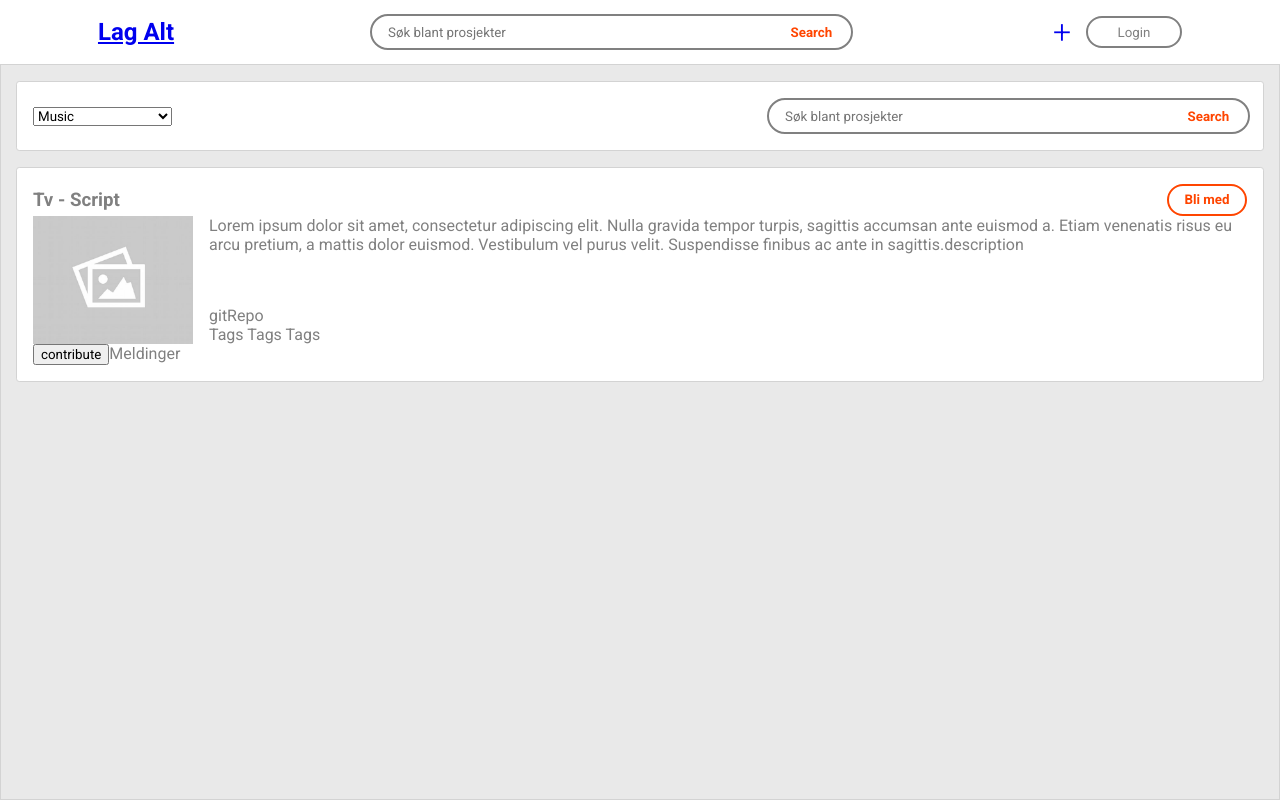
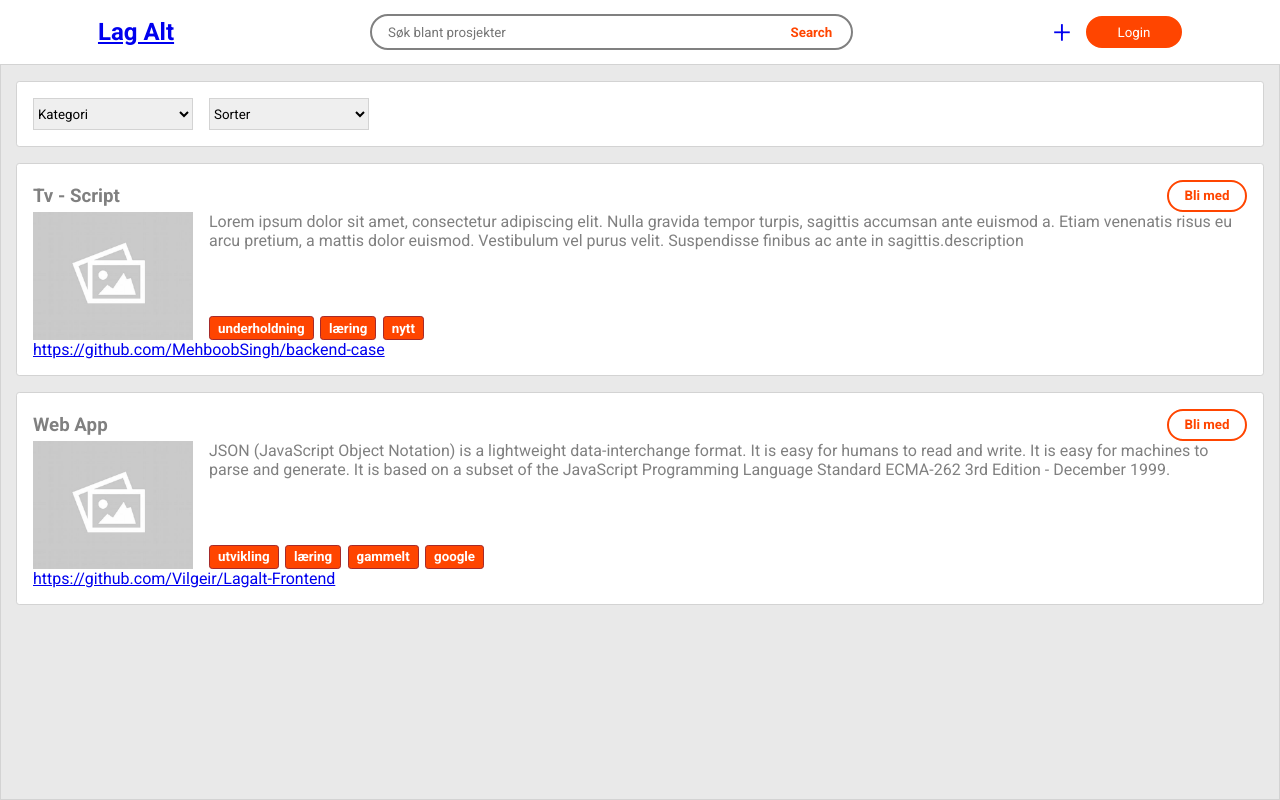
Before and after one commit to Vilgeir/Lagalt-Frontend, a React (Create React App) app: page / in a window 1280 px wide. Built offline with nearby package versions, Linux system fonts and the light colour scheme.

Commit message:
create page and data management

```diff
--- a/src/components/Filter/FilterProjects.jsx
+++ b/src/components/Filter/FilterProjects.jsx
@@ -1,18 +1,22 @@
 import "./FilteredForm.css"
-import SearchBar from "../searchbar/SearchBar"
 
 const FilterProject = () => {
 	return (
 		<main className="filteredForm">
 			<div className="filteredItem">
-				<select className="selectionFilter ">
+				<select className="selectionFilter">
+					<option className="opt">Kategori</option>
 					<option>Music</option>
 					<option>Film </option>
 					<option>Game Development</option>
 					<option>Web Development</option>
 				</select>
+				<select className="selectionFilter">
+					<option>Sorter</option>
+					<option>ASC</option>
+					<option>DESC</option>
+				</select>
 			</div>
-			<SearchBar />
 		</main>
 	)
 }
--- a/src/components/Filter/FilteredForm.css
+++ b/src/components/Filter/FilteredForm.css
@@ -12,3 +12,18 @@
 
 .filteredItem {
 }
+
+.selectionFilter {
+	width: 10rem;
+	height: 2rem;
+	border: 1px solid lightgray;
+	margin-right: 1rem;
+}
+
+.opt {
+	height: 2rem;
+}
+
+option {
+	height: 2rem;
+}
--- a/src/components/Login/Login.css
+++ b/src/components/Login/Login.css
@@ -1,6 +1,25 @@
 .card {
-  display: flex;
-  max-width: 50%;
-  justify-items: center;
-  align-items: center;
+	display: flex;
+	flex-direction: column;
+	justify-content: center;
+	align-items: center;
+	background-color: white;
+	border: 1px solid lightgray;
+	border-radius: 0.2rem;
+	width: 30rem;
+	height: 20rem;
 }
+
+.login-button {
+	width: 15rem;
+	margin: 1rem;
+	height: 2.5rem;
+	border-radius: 2rem;
+	cursor: pointer;
+	font-weight: 400;
+	background-color: transparent;
+}
+
+.login-button:hover {
+	background-color: lightgrey;
+}
--- a/src/components/Login/Login.jsx
+++ b/src/components/Login/Login.jsx
@@ -16,13 +16,24 @@ export const Login = () => {
 
 	return (
 		<div className="card">
-			<button onClick={() => handleLogin(googleProvider)} className="">
+			<button
+				onClick={() => handleLogin(googleProvider)}
+				className="login-button"
+			>
 				<span>Continue with Google</span>{" "}
 			</button>
-			<button onClick={() => handleLogin(facebookProvider)} className="">
+			<button
+				onClick={() => handleLogin(facebookProvider)}
+				className="login-button"
+			>
 				<span>Continue with facebook</span>
 			</button>
-			<button onClick={() => handleLogin(githubProvider)}>Github</button>
+			<button
+				onClick={() => handleLogin(githubProvider)}
+				className="login-button"
+			>
+				Github
+			</button>
 		</div>
 	)
 }
--- a/src/components/detailed-item/DetailedItem.css
+++ b/src/components/detailed-item/DetailedItem.css
@@ -29,7 +29,8 @@
 	position: absolute;
 	right: 1rem;
 	cursor: pointer;
-  border: 1px solid orangered;
+	border: 2px solid orangered;
+	background-color: transparent;
 	color: orangered;
 	border-radius: 0.2rem;
 	font-size: large;
--- a/src/components/detailed-item/DetailedItem.jsx
+++ b/src/components/detailed-item/DetailedItem.jsx
@@ -11,16 +11,21 @@ const DetailedItem = (prop) => {
 					<div id="">
 						<h1>{prop.title}</h1>
 						<p id="project-summary">{prop.description}</p>
-						<h3>Tags</h3>
+						<p>Tags</p>
 						<div id="tag-container">
-							<div className="tag-box">Film</div>
-							<div className="tag-box">Spill</div>
-							<div className="tag-box">TV</div>
-							<div className="tag-box">Håndverk</div>
+							{prop.tags.map((tag, key) => (
+								<div className="tag-box" key={key}>
+									{tag}
+								</div>
+							))}
 						</div>
-						<h3>Git repo</h3>
-						<h3>Forum</h3>
-						<h3>Chat</h3>
+						<div>
+							<p>Git repo</p>
+							<a href={prop.gitlink}>{prop.gitlink}</a>
+						</div>
+
+						<p>Forum</p>
+						<p>Chat</p>
 						<input
 							id="message-input"
 							type="text"
--- a/src/components/navbar/navbar.css
+++ b/src/components/navbar/navbar.css
@@ -13,16 +13,15 @@
 	height: 2rem;
 	width: 6rem;
 	border-radius: 2rem;
-	border: 2px solid gray;
-	color: gray;
-	background-color: transparent;
+	border: 2px solid orangered;
+	background-color: orangered;
+	color: white;
 	cursor: pointer;
 	transition: 0.2s;
 }
 
 #login-button:hover {
-	background-color: rgb(235, 235, 235);
-	color: orangered;
+	background-color: rgb(255, 106, 52);
 }
 
 .right-container {
--- a/src/components/project-item/ProjectItem.jsx
+++ b/src/components/project-item/ProjectItem.jsx
@@ -1,29 +1,40 @@
-import React from "react"
+import React, { useState } from "react"
+import DetailedItem from "../detailed-item/DetailedItem"
 import "./project-item.css"
 
 const ProjectItem = (prop) => {
+	const [isOpen, setIsOpen] = useState(false)
+
+	const toggleDetails = () => {
+		setIsOpen(!isOpen)
+	}
+
 	return (
 		<>
+			{isOpen && <DetailedItem handleClose={toggleDetails} {...prop} />}
 			<main id="project-item-container">
 				<header id="item-header">
 					<h3 id="project-title">{prop.title}</h3>
 					<button id="join-button">Bli med</button>
 				</header>
-				<div id="item-body" onClick={prop.handleOpen}>
+				<div id="item-body" onClick={toggleDetails}>
 					<img id="item-img" src="/images/no-image.jpg"></img>
 					<div id="description">
 						<span>{prop.description}</span>
-
 						<div id="tags">
-							<span className="">gitRepo</span>
-							<span className="">Tags Tags Tags</span>
+							<div id="tag-container">
+								{prop.tags.map((tag, key) => (
+									<div className="tag-box" key={key}>
+										{tag}
+									</div>
+								))}
+							</div>
 						</div>
 					</div>
 				</div>
-				<div className="">
-					<button>contribute</button>
-					<span className="">Meldinger</span>
-				</div>
+				<a href={prop.gitlink} className="">
+					{prop.gitlink}
+				</a>
 			</main>
 		</>
 	)
--- a/src/components/project-list/ProjectList.jsx
+++ b/src/components/project-list/ProjectList.jsx
@@ -1,24 +1,29 @@
-import { useState } from "react"
-import DetailedItem from "../detailed-item/DetailedItem"
 import ProjectItem from "../project-item/ProjectItem"
 
-const data = {
-	title: "Tv - Script",
-	description:
-		"Lorem ipsum dolor sit amet, consectetur adipiscing elit. Nulla gravida tempor turpis, sagittis accumsan ante euismod a. Etiam venenatis risus eu arcu pretium, a mattis dolor euismod. Vestibulum vel purus velit. Suspendisse finibus ac ante in sagittis.description",
-}
-
+const data = [
+	{
+		id: 1,
+		title: "Tv - Script",
+		description:
+			"Lorem ipsum dolor sit amet, consectetur adipiscing elit. Nulla gravida tempor turpis, sagittis accumsan ante euismod a. Etiam venenatis risus eu arcu pretium, a mattis dolor euismod. Vestibulum vel purus velit. Suspendisse finibus ac ante in sagittis.description",
+		tags: ["underholdning", "læring", "nytt"],
+		gitlink: "https://github.com/MehboobSingh/backend-case",
+	},
+	{
+		id: 2,
+		title: "Web App",
+		description:
+			"JSON (JavaScript Object Notation) is a lightweight data-interchange format. It is easy for humans to read and write. It is easy for machines to parse and generate. It is based on a subset of the JavaScript Programming Language Standard ECMA-262 3rd Edition - December 1999.",
+		tags: ["utvikling", "læring", "gammelt", "google"],
+		gitlink: "https://github.com/Vilgeir/Lagalt-Frontend",
+	},
+]
 const ProjectList = () => {
-	const [isOpen, setIsOpen] = useState(false)
-
-	const toggleDetails = () => {
-		setIsOpen(!isOpen)
-	}
-
 	return (
 		<>
-			{isOpen && <DetailedItem handleClose={toggleDetails} {...data} />}
-			<ProjectItem handleOpen={toggleDetails} {...data} />
+			{data.map((obj, key) => (
+				<ProjectItem key={key} {...obj} />
+			))}
 		</>
 	)
 }
--- a/src/pages/Create.jsx
+++ b/src/pages/Create.jsx
@@ -14,17 +14,26 @@ const Create = () => {
 						<option>Web</option>
 					</select>
 				</div>
-				<span className="create-headline">
-					Hva er tittelen på prosjektet?
-				</span>
+				<span className="create-headline">Hva er tittelen på prosjektet?</span>
 				<input className="create-input" placeholder="Tittel"></input>
 				<span className="create-headline">Beskirv prosjektet</span>
-				<input
-					className="create-input"
-					placeholder="Beskrivelse"
-				></input>
+				<input className="create-input" placeholder="Beskrivelse"></input>
 				<span className="create-headline">Git repo</span>
 				<input className="create-input" placeholder="Git repo"></input>
+				<div>
+					<input type="checkbox"></input>
+					<label>Skole</label>
+					<input type="checkbox"></input>
+					<label>Underholdning</label>
+					<input type="checkbox"></input>
+					<label>Skill</label>
+					<input type="checkbox"></input>
+					<label>Skill</label>
+					<input type="checkbox"></input>
+					<label>Skill</label>
+					<input type="checkbox"></input>
+					<label>Skill</label>
+				</div>
 				<h3>Bilde?</h3>
 				<div id="create-save-box">
 					<button id="create-save">Lagre</button>
```
Lines whose indentation alone changed are shown as unchanged.
